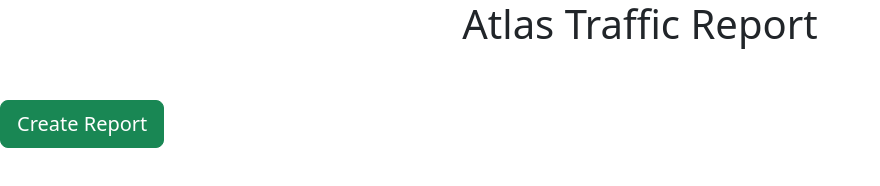
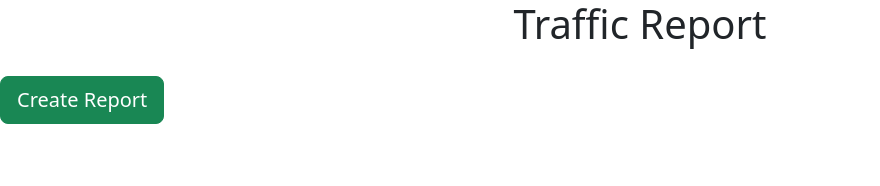
Before and after one commit to stephen-kollo/atlas-traffic-report, a plain HTML site: page ui/index.html in a window 1280 px wide. Shown: the whole page, without its empty margins (0-880 px from the left). Drawn offline with nearby package versions, Linux system fonts and the light colour scheme.

Commit message:
Update index.html

```diff
--- a/ui/index.html
+++ b/ui/index.html
@@ -13,12 +13,11 @@
     <div class="back">
       <div class="div-center">
         <div id="sources"></div>
-          <h1 style="text-align: center;">Atlas Traffic Report</h1>
+          <h1 style="text-align: center;">Traffic Report</h1>
           <div class="line"></div>
           <div>
             <?!= createSourceLinkForm() ?>
             <?!= createAdvancedSettingsForm()?>
-            <br>
           </div>
 
           <input style="margin-top: 20px;" type="button" value="Create Report" class="btn btn-success btn-lg btn-block" id='button' data-toggle="modal" data-target="#report-modal"/>
```
